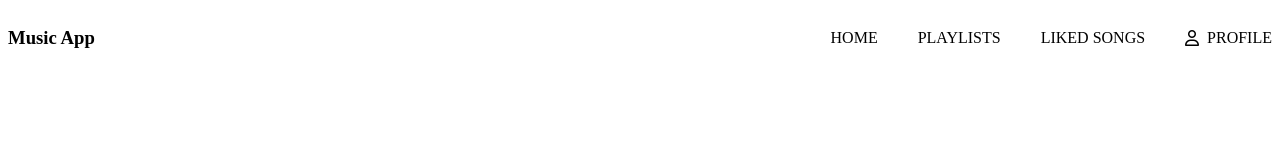
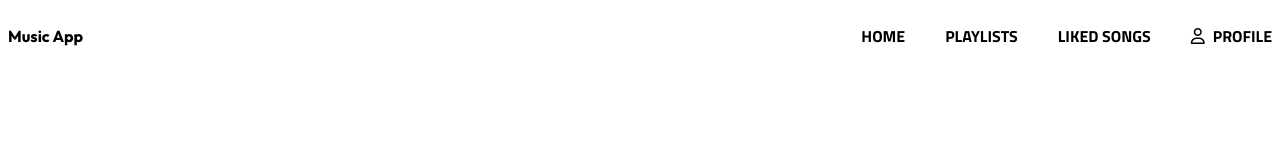
Before and after one commit to Makvi-droid/MusicApp, a plain HTML site: page test.html in a window 1280 px wide. Drawn offline with Linux system fonts and the light colour scheme; a web font is replaced by a local one.

Commit message:
adding fonts

```diff
--- a/test.html
+++ b/test.html
@@ -6,11 +6,18 @@
     <title>TESTS</title>
 
     <style>
-      .navbar {
+      :root {
+        --fonts: "Outfit", "Mulish", "Inconsolata", "Quicksand", "Rubik",
+          "Roboto";
+      }
+      .navbar,
+      h3 {
         display: flex;
         justify-content: space-between;
         align-items: center;
         position: sticky;
+        font-family: var(--fonts);
+        font-size: 1rem;
       }
 
       .navbar-ul {
@@ -23,6 +30,8 @@
       .navbar-a {
         text-decoration: none;
         color: black;
+        font-family: "Titillium Web", var(--fonts);
+        font-weight: bold;
       }
       .profile-link-content {
         gap: 8px;
```
